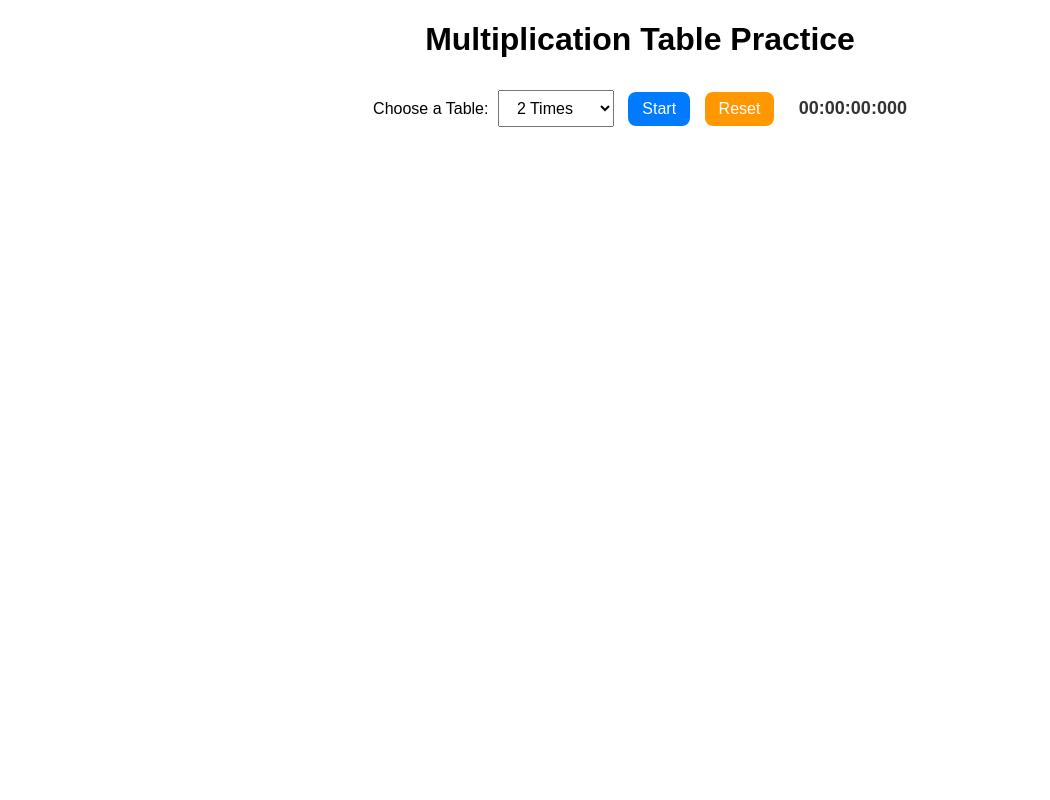
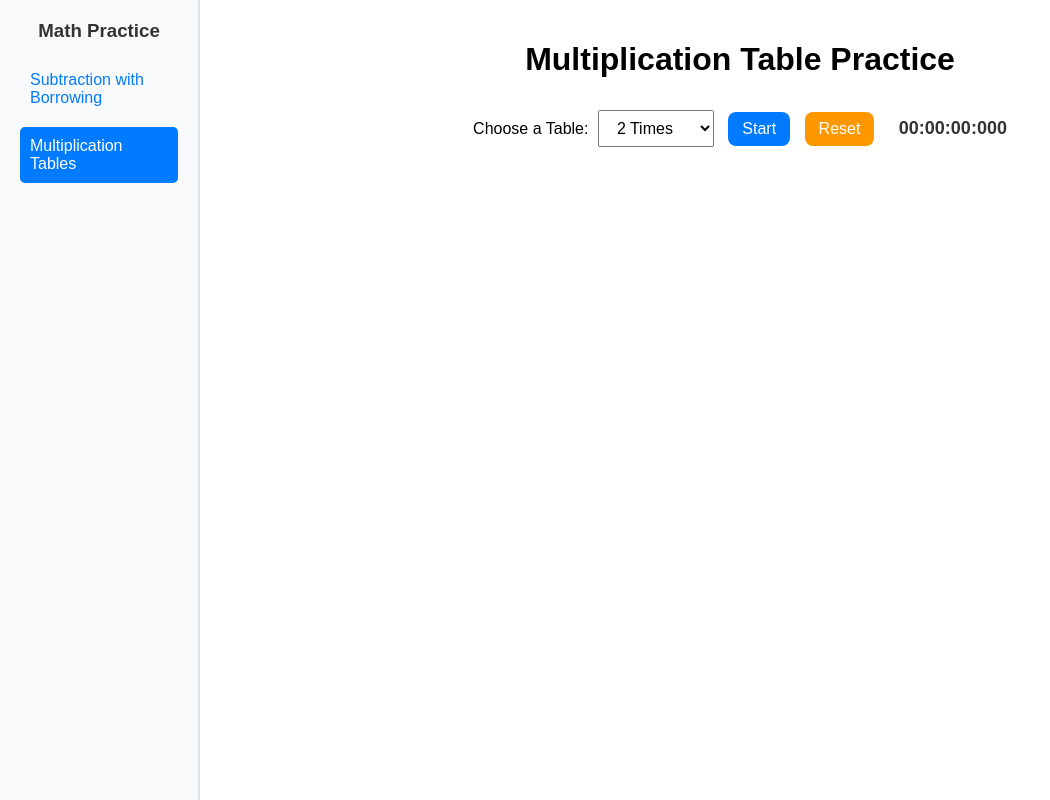
Before and after one commit to ravindrakumarb1982-max/typescript-exercises, a website: page index.html in a window 1280 px wide. Shown: the whole page, without its empty margins (0-1050 px from the left). Drawn offline with Linux system fonts and the light colour scheme.

Commit message:
Fix navigation menu on index.html

```diff
--- a/index.html
+++ b/index.html
@@ -7,9 +7,57 @@
     <style>
         body {
             font-family: Arial, sans-serif;
+            margin: 0;
+            background: white;
+            display: flex;
+        }
+
+        .sidebar {
+            width: 200px;
+            background-color: #f8f9fa;
+            padding: 20px;
+            border-right: 2px solid #dee2e6;
+            height: 100vh;
+            box-sizing: border-box;
+        }
+
+        .sidebar h3 {
+            margin-top: 0;
+            color: #333;
             text-align: center;
-            margin: 20px;
-            background: white;
+        }
+
+        .sidebar ul {
+            list-style: none;
+            padding: 0;
+        }
+
+        .sidebar li {
+            margin: 10px 0;
+        }
+
+        .sidebar a {
+            text-decoration: none;
+            color: #007BFF;
+            padding: 10px;
+            display: block;
+            border-radius: 5px;
+            transition: background-color 0.3s;
+        }
+
+        .sidebar a:hover {
+            background-color: #e9ecef;
+        }
+
+        .sidebar a.active {
+            background-color: #007BFF;
+            color: white;
+        }
+
+        .main-content {
+            flex: 1;
+            padding: 20px;
+            text-align: center;
         }
 
         select,
@@ -128,6 +176,15 @@
 </head>
 
 <body>
+    <div class="sidebar">
+        <h3>Math Practice</h3>
+        <ul>
+            <li><a href="subtraction.html">Subtraction with Borrowing</a></li>
+            <li><a href="index.html" class="active">Multiplication Tables</a></li>
+        </ul>
+    </div>
+
+    <div class="main-content">
         <h1>Multiplication Table Practice</h1>
 
         <label for="tableSelect">Choose a Table:</label>
@@ -152,6 +209,7 @@
         </div>
 
         <div id="quizContainer"></div>
+    </div>
 
     <script src="script.js"></script>
 </body>
```
Also changed, not shown: subtraction.html (+1 -1 lines), tables.html (+1 -1 lines). Lines whose indentation alone changed are shown as unchanged.
